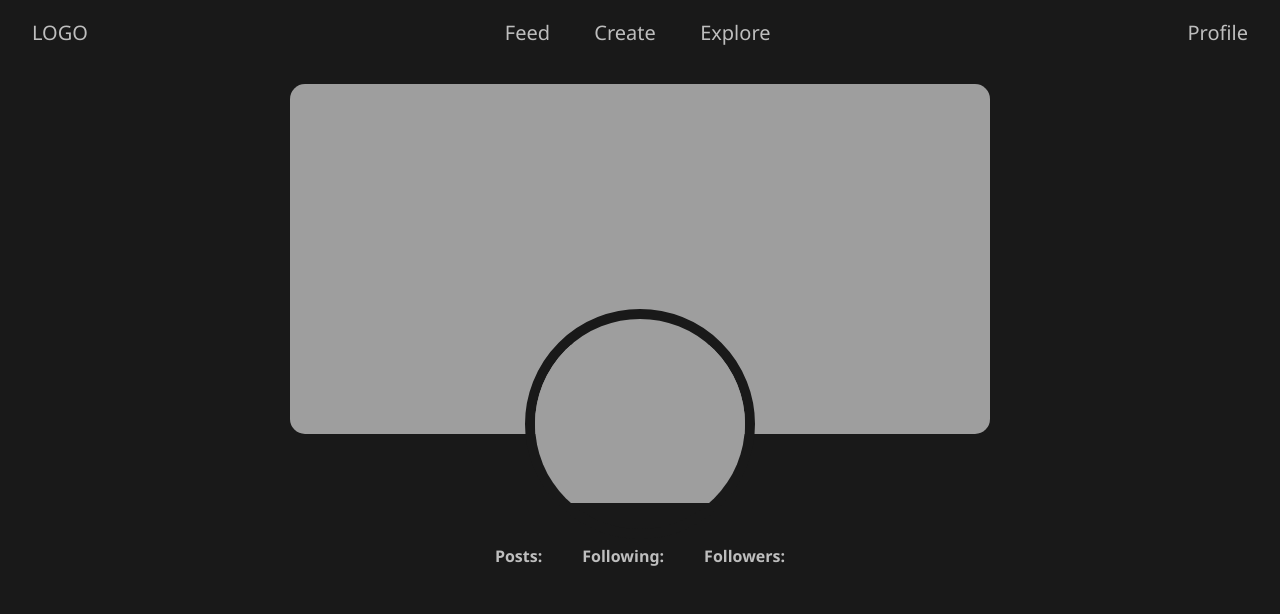
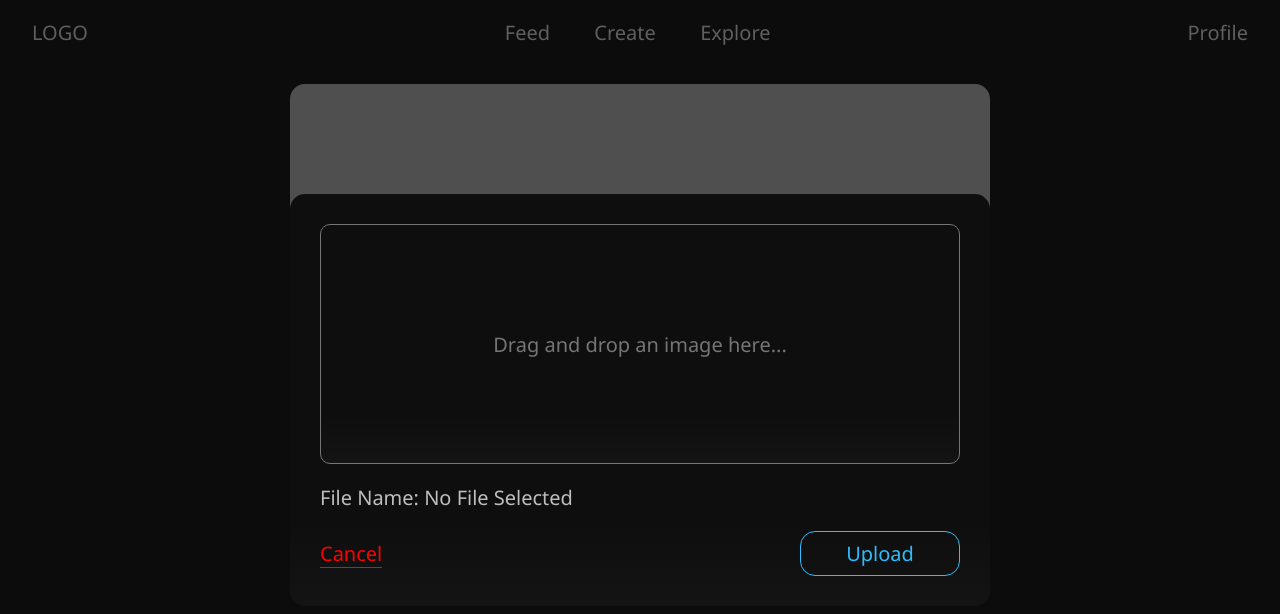
Before and after one commit to hassanshakil12/MERN-Social-Media-App, a React (Vite) app in the folder frontend/: page /profile in a window 1280 px wide. Both pictures are taken after a click on the picture 640 px from the left and 424 px from the top of the page. Shown: the top 614 px of the page. Built offline with nearby package versions, Linux system fonts and the light colour scheme; no server answers.

Commit message:
Image upload frontend logic

```diff
--- a/frontend/src/components/CreatePost/CreatePost.jsx
+++ b/frontend/src/components/CreatePost/CreatePost.jsx
@@ -79,7 +79,7 @@ const CreatePost = () => {
             onDragOver={handleOnDragOver}
           >
             {imagePreview ? (
-              <img src={imagePreview} alt="preview" className="image-preview" />
+              <img src={imagePreview} alt="preview" />
             ) : (
               <div className="dropZone">
                 <p>Drag and drop an image here...</p>
@@ -93,7 +93,6 @@ const CreatePost = () => {
             )}
           </div>
           <h3 className="createPost-fileName">
-            {" "}
             File Name: {imageName || "No File Selected"}
           </h3>
           <div>
--- /dev/null
+++ b/frontend/src/components/Profile/Dialog.jsx
@@ -0,0 +1,123 @@
+import React, { useState } from "react";
+import { useNavigate, Link } from "react-router-dom";
+import { uploadProfileImages } from "../../services/Api.jsx";
+import "./Profile.css";
+
+const Dialog = ({ isOpen, onClose, dialogType }) => {
+  const [imageFile, setImageFile] = useState(null);
+  const [imagePreview, setImagePreview] = useState(null);
+  const [imageName, setImageName] = useState("");
+  const navigate = useNavigate();
+
+  const handleOnChange = () => {
+    try {
+      if (e.target.type === "file") {
+        const file = e.targrt.files[0];
+        setImageFile(file);
+        setImagePreview(URL.createObjectURL(file));
+        setImageName(file.name);
+      }
+    } catch (error) {
+      console.error(error);
+    }
+  };
+
+  const handleOnDragOver = (e) => {
+    e.preventDefault();
+    e.stopPropagation();
+  };
+
+  const handleOnDrop = (e) => {
+    e.preventDefault();
+    e.stopPropagation();
+
+    const file = e.dataTransfer.files[0];
+    setImageFile(file);
+    setImagePreview(URL.createObjectURL(file));
+    setImageName(file.name);
+  };
+
+  const handleOnSubmit = async (e) => {
+    e.preventDefault();
+    const formData = new FormData();
+
+    if (!imageFile) return;
+
+    if (dialogType == "profileImage" && imageFile) {
+      formData.append("profileImage", imageFile);
+    }
+
+    if (dialogType == "coverImage" && imageFile) {
+      formData.append("coverImage", imageFile);
+    }
+
+    try {
+      await uploadProfileImages(formData);
+      console.log(formData);
+
+      console.log("Image uploaded successfully");
+      navigate("/profile");
+    } catch (error) {
+      console.error(error);
+    }
+  };
+
+  if (!isOpen) return null;
+  return (
+    <div className="profile-dialog-overlay">
+      <div className="profile-dialog-container">
+        <form
+          method="post"
+          className="dialog-form"
+          onSubmit={handleOnSubmit}
+          onDragOver={handleOnDragOver}
+          onDrop={handleOnDrop}
+        >
+          <div
+            className="dialog-dropzone"
+            onDragOver={handleOnDragOver}
+            onDrop={handleOnDrop}
+          >
+            {imagePreview ? (
+              <img src={imagePreview} alt="Image Preview" />
+            ) : (
+              <div className="dropZone">
+                <p>Drag and drop an image here...</p>
+                {dialogType === "profileImage" ? (
+                  <input
+                    type="file"
+                    name="profileImage"
+                    title=" "
+                    onChange={handleOnChange}
+                  />
+                ) : (
+                  <input
+                    type="file"
+                    name="coverImage"
+                    title=" "
+                    onChange={handleOnChange}
+                  />
+                )}
+              </div>
+            )}
+          </div>
+
+          <h3 className="dialog-fileName">
+            File Name: {imageName || "No File Selected"}
+          </h3>
+
+          <div className="dialog-button-container">
+            <Link to={"/profile"} onClick={onClose}>
+              Cancel
+            </Link>
+            <button type="submit" onClick={onClose}>
+              Upload
+            </button>
+          </div>
+        </form>
+      </div>
+    </div>
+  );
+};
+
+export default Dialog;
--- a/frontend/src/components/Profile/Profile.css
+++ b/frontend/src/components/Profile/Profile.css
@@ -77,7 +77,8 @@
     justify-content: center;
     overflow: hidden;
     border: 10px solid #191919;
-    margin-top: -125px;z-index: 99;
+    margin-top: -125px;
+    z-index: 1;
 }
 
 .profile-container .profile-profileImage-container img {
@@ -128,3 +129,124 @@
     width: 100%;
     gap: 40px;
 }
+
+
+
+
+/* Profile Dialog CSS */
+
+.profile-container .profile-dialog-overlay {
+    position: fixed;
+    top: 0;
+    left: 0;
+    width: 100%;
+    height: 100%;
+    background-color: rgba(0, 0, 0, 0.5);
+    display: flex;
+    justify-content: center;
+    align-items: center;
+    z-index: 99;
+}
+
+.profile-container .profile-dialog-container {
+    background: linear-gradient(180deg, rgb(14, 14, 14) 80%, rgb(20, 20, 20) 100%);
+    height: fit-content;
+    position: absolute;
+    width: 700px;
+    padding: 30px 30px;
+    border-radius: 15px;
+    display: flex;
+    flex-direction: column;
+    justify-content: space-between;
+    gap: 20px;
+}
+
+.dialog-form .dialog-dropzone {
+    border: 1px solid #757575;
+    background: linear-gradient(180deg, rgb(14, 14, 14) 80%, rgb(20, 20, 20) 100%);
+    transition: all ease 0.3s;
+    color: rgb(220, 220, 220);
+    width: 100%;
+    height: 30vh;
+    border-radius: 10px;
+    font-size: 20px;
+    overflow: hidden;
+    display: flex;
+    align-items: center;
+    justify-content: center;
+}
+
+.dialog-dropzone:hover {
+    background-color: rgb(45, 45, 45);
+    border: 1px solid rgb(45, 45, 45);
+}
+
+.dialog-dropzone img {
+    width: 40%;
+    position: relative;
+    object-fit: cover;
+    max-height: 100%;
+}
+
+.dialog-dropzone .dropZone {
+    width: 100%;
+    height: 100%;
+    overflow: hidden;
+    display: flex;
+    align-items: center;
+    justify-content: center;
+    flex-direction: column;
+}
+
+.dropZone p {
+    position: absolute;
+    z-index: 0;
+    color: #757575;
+}
+
+.dropZone input[type='file'] {
+    background-color: rgb(47, 47, 47);
+    width: 100%;
+    height: 100%;
+    opacity: 0;
+    cursor: pointer;
+}
+
+.dialog-fileName {
+    margin: 20px 0px;
+    font-weight: 500;
+    font-size: 20px;
+    color: #bebebe;
+}
+
+.dialog-button-container {
+    display: flex;
+    align-items: center;
+    justify-content: space-between;
+}
+
+.dialog-button-container a {
+    color: red;
+    font-size: 20px;
+    border-bottom: 1px solid red;
+}
+
+.dialog-button-container button {
+    width: 25%;
+    padding: 8px 12px;
+    font-size: 20px;
+    outline: none;
+    border: 1px solid rgb(47, 188, 253);
+    color: rgb(47, 188, 253);
+    background-color: transparent;
+    border-radius: 15px;
+    cursor: pointer;
+    transition: all ease 0.3s;
+    float: right;
+}
+
+.dialog-button-container button:hover {
+    color: rgb(47, 188, 253);
+    border: 1px solid rgba(47, 188, 253, 0.274);
+    background-color: rgba(47, 188, 253, 0.274);
+}
--- a/frontend/src/components/Profile/Profile.jsx
+++ b/frontend/src/components/Profile/Profile.jsx
@@ -1,8 +1,11 @@
 import React, { useEffect, useState } from "react";
 import { currentUserProfile } from "../../services/Api.jsx";
+import Dialog from "./Dialog.jsx";
 import "./Profile.css";
 
 const Profile = () => {
+  const [openDialog, setOpenDialog] = useState(false);
+  const [dialogType, setDialogType] = useState("");
   const [user, setUser] = useState([]);
   const [loading, setLoading] = useState(true);
 
@@ -29,6 +32,15 @@ const Profile = () => {
     );
   }
 
+  const handleImageClick = (type) => {
+    setOpenDialog(true);
+    setDialogType(type);
+  };
+
+  const handleOnClose = () => {
+    setOpenDialog(false);
+  };
+
   console.log(user);
   return (
     <div className="profile-container">
@@ -37,14 +49,25 @@ const Profile = () => {
           src={`http://localhost:5000/uploads/${user.coverImage}`}
           alt="Cover Picture"
           style={{ width: "100%" }}
+          onClick={() => {
+            handleImageClick("coverImage");
+          }}
         />
       </div>
       <div className="profile-profileImage-container">
         <img
           src={`http://localhost:5000/uploads/${user.profileImage}`}
           alt="Profile Picture"
+          onClick={() => {
+            handleImageClick("profileImage");
+          }}
         />
       </div>
+      <Dialog
+        isOpen={openDialog}
+        onClose={handleOnClose}
+        dialogType={dialogType}
+      />
       <div className="profile-info-container">
         <h1>{user.username}</h1>
         <h2>{user.email}</h2>
```
